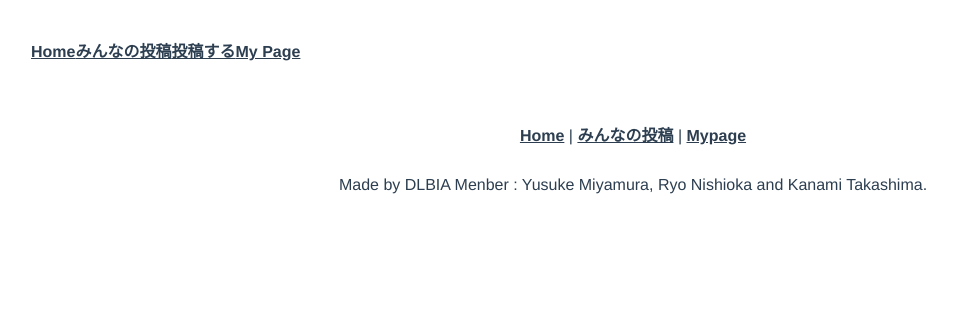
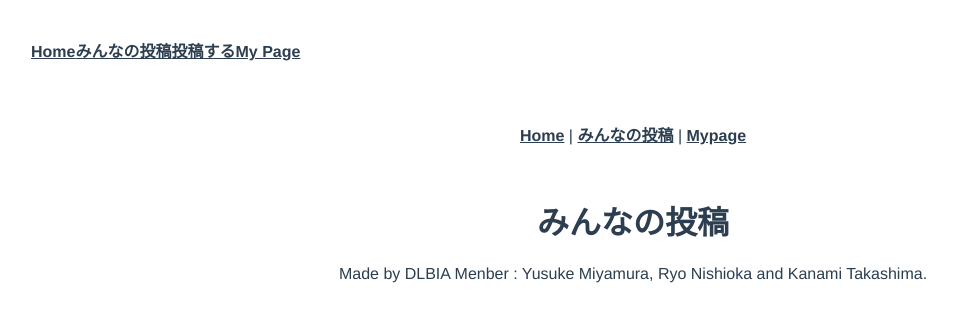
Before and after one commit to webex20-team-1/dlbia, a Vue app: page /post-list in a window 1280 px wide. Shown: the top 322 px of the page, without its empty margins (7-964 px from the left). Built offline with nearby package versions, Linux system fonts and the light colour scheme.

Commit message:
routerを作成しました

```diff
--- a/src/router/index.js
+++ b/src/router/index.js
@@ -1,5 +1,7 @@
 import { createRouter, createWebHistory } from "vue-router"
 import HomeView from "../views/HomeView.vue"
+import PostList from "../views/PostList.vue"
+import MyPage from "../views/MyPage.vue"
 
 const routes = [
   {
@@ -16,6 +18,16 @@ const routes = [
     component: () =>
       import(/* webpackChunkName: "about" */ "../views/AboutView.vue"),
   },
+  {
+    path: "/post-list",
+    name: "postlist",
+    component: PostList,
+  },
+  {
+    path: "/mypage",
+    name: "mypage",
+    component: MyPage,
+  },
 ]
 
 const router = createRouter({
--- a/src/views/MyPage.vue
+++ b/src/views/MyPage.vue
@@ -0,0 +1,5 @@
+<template>
+  <div>
+    <h1>My Page</h1>
+  </div>
+</template>
--- a/src/views/PostList.vue
+++ b/src/views/PostList.vue
@@ -0,0 +1,5 @@
+<template>
+  <div>
+    <h1>みんなの投稿</h1>
+  </div>
+</template>
```
